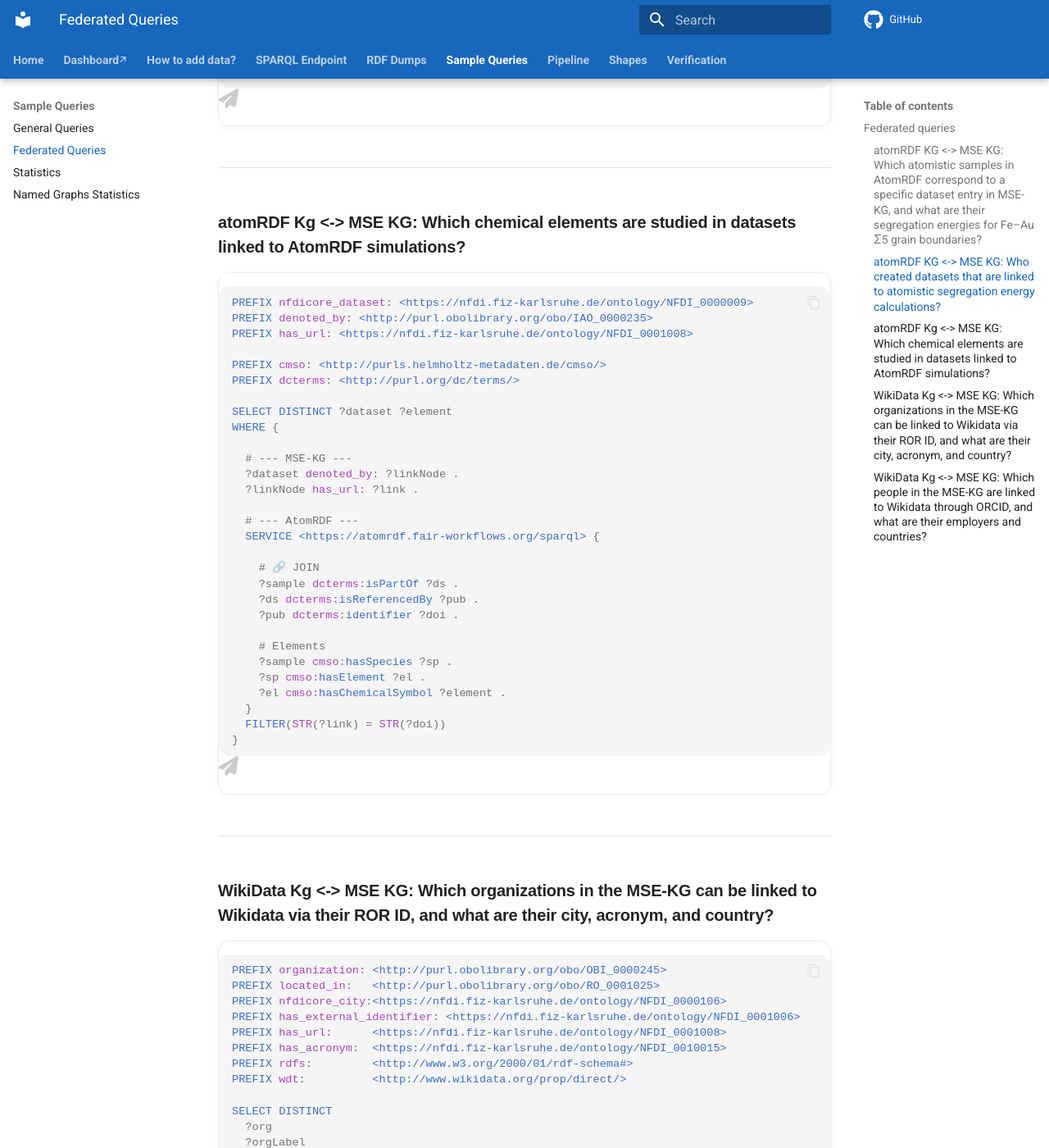
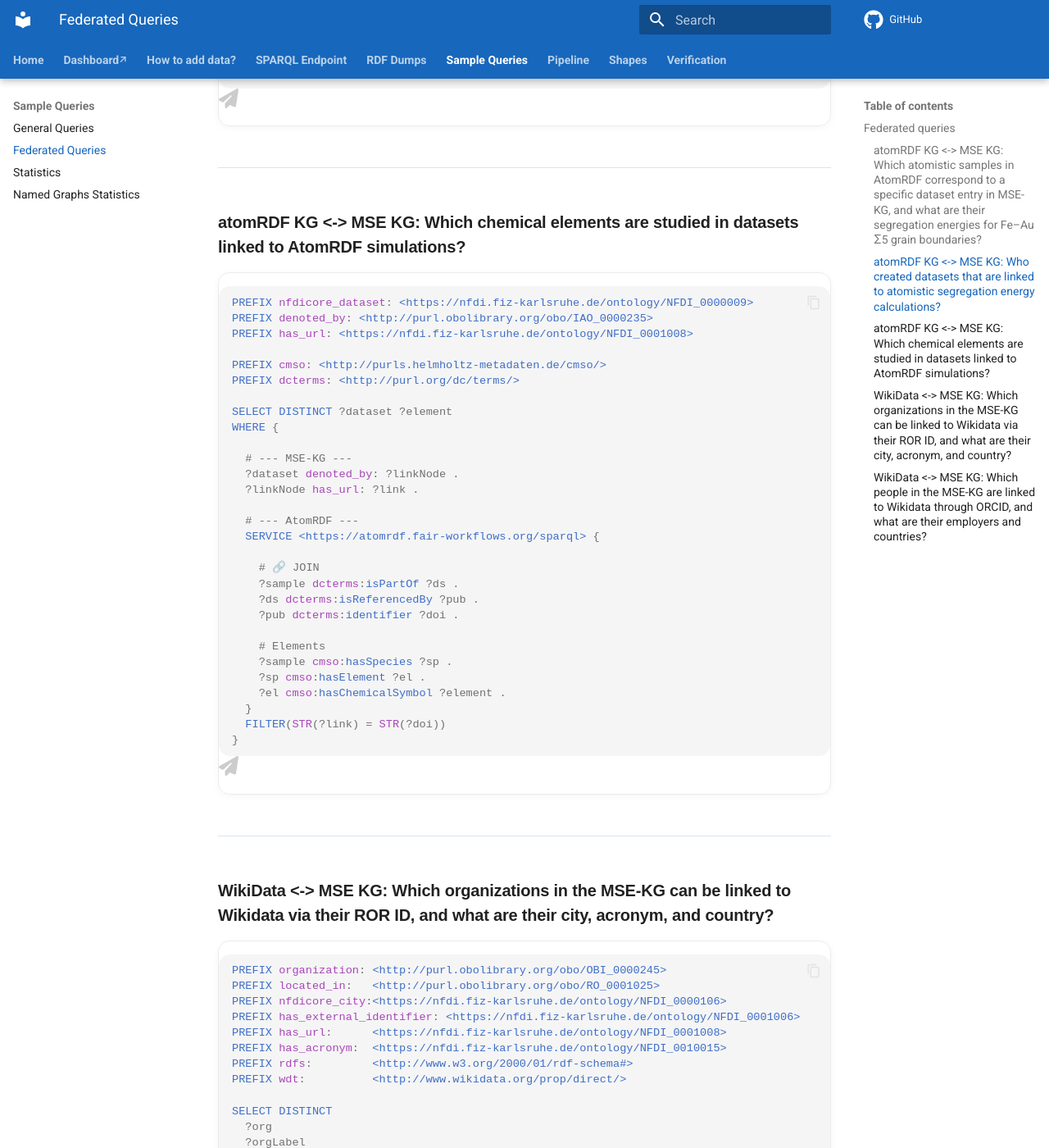
Before and after one commit to ISE-FIZKarlsruhe/matwerk, an MkDocs documentation site: the page built from docs/Federated_queries.md, in a window 1280 px wide and 1400 px high, scrolled down 2463 px. Shown: the whole window at 82% size. Built offline with MkDocs 1.6.1 and Material for MkDocs 9.7.7, drawn with Linux system fonts in a browser that asks for light colours; comment, search, counter and statistics services are not loaded; some of the changed text lies outside the part shown.

Commit message:
update fq

````diff
--- a/docs/Federated_queries.md
+++ b/docs/Federated_queries.md
@@ -112,7 +112,7 @@ WHERE {
 
 ---
 
-### atomRDF Kg <-> MSE KG: Which chemical elements are studied in datasets linked to AtomRDF simulations?
+### atomRDF KG <-> MSE KG: Which chemical elements are studied in datasets linked to AtomRDF simulations?
 
 ```sparql
 PREFIX nfdicore_dataset: <https://nfdi.fiz-karlsruhe.de/ontology/NFDI_0000009>
@@ -148,7 +148,7 @@ WHERE {
 
 ---
 
-### WikiData Kg <-> MSE KG: Which organizations in the MSE-KG can be linked to Wikidata via their ROR ID, and what are their city, acronym, and country?
+### WikiData <-> MSE KG: Which organizations in the MSE-KG can be linked to Wikidata via their ROR ID, and what are their city, acronym, and country?
 
 ```sparql
 PREFIX organization: <http://purl.obolibrary.org/obo/OBI_0000245>
@@ -203,7 +203,7 @@ LIMIT 100
 
 ---
 
-### WikiData Kg <-> MSE KG: Which people in the MSE-KG are linked to Wikidata through ORCID, and what are their employers and countries?
+### WikiData <-> MSE KG: Which people in the MSE-KG are linked to Wikidata through ORCID, and what are their employers and countries?
 
 ```sparql
 PREFIX nfdicore_person:  <https://nfdi.fiz-karlsruhe.de/ontology/NFDI_0000004>
````
